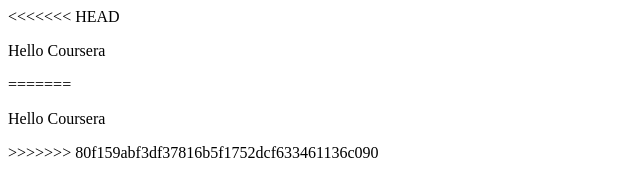
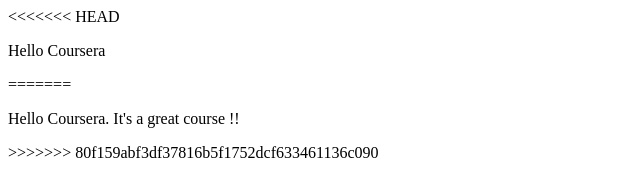
Before and after one commit to KalsoomTariq/HTML-CSS-JAVA-Coursera, a plain HTML site: page module2_solution/index.html in a window 1280 px wide. Shown: the whole page, without its empty margins (0-640 px from the left). Drawn offline with Linux system fonts and the light colour scheme.

Commit message:
Small addition

```diff
--- a/module2_solution/index.html
+++ b/module2_solution/index.html
@@ -15,7 +15,7 @@
 		<title>Coursera</title>
 	</head>
 	<body>
-		<p>Hello Coursera</p>
+		<p>Hello Coursera. It's a great course !! </p>
 	</body>
 </html>
 >>>>>>> 80f159abf3df37816b5f1752dcf633461136c090
```
